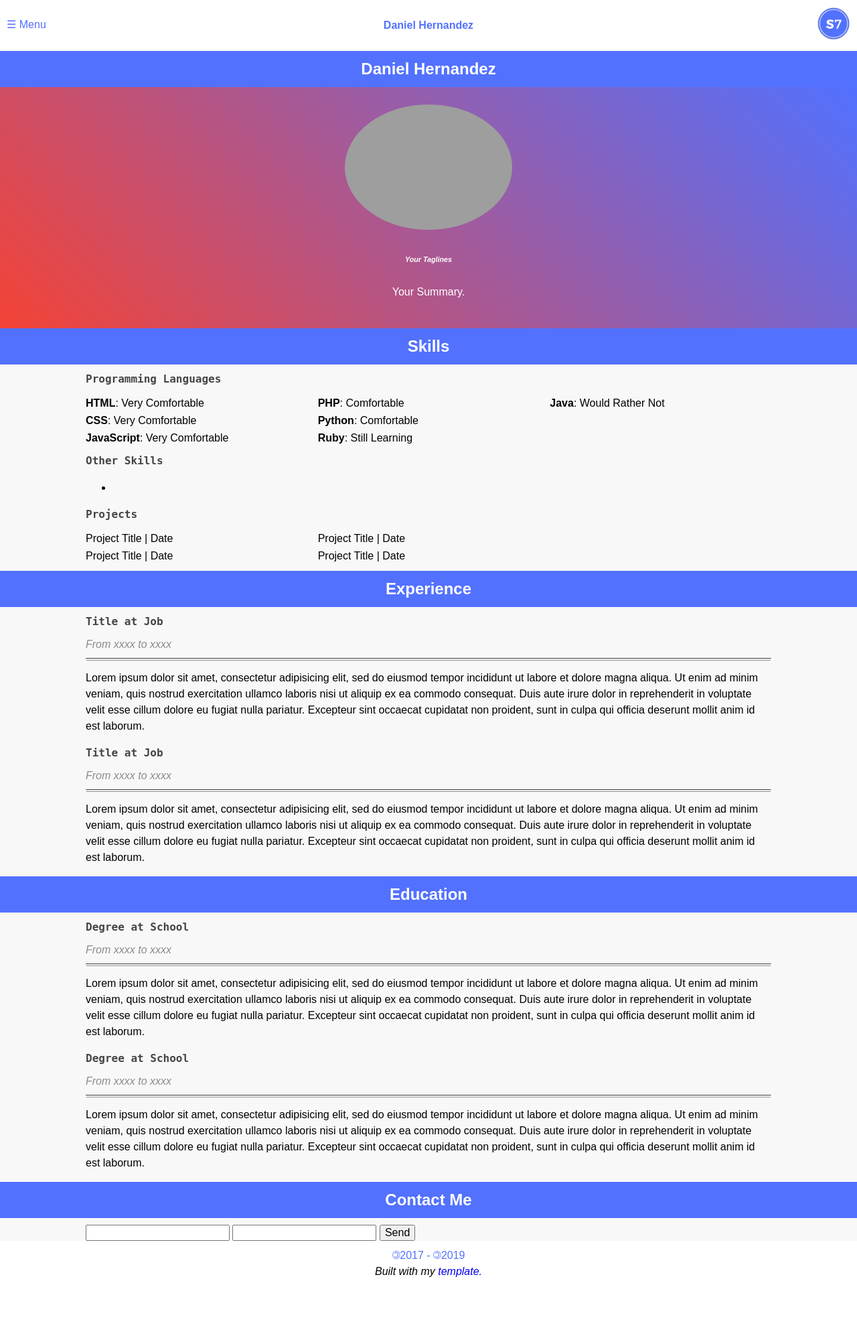
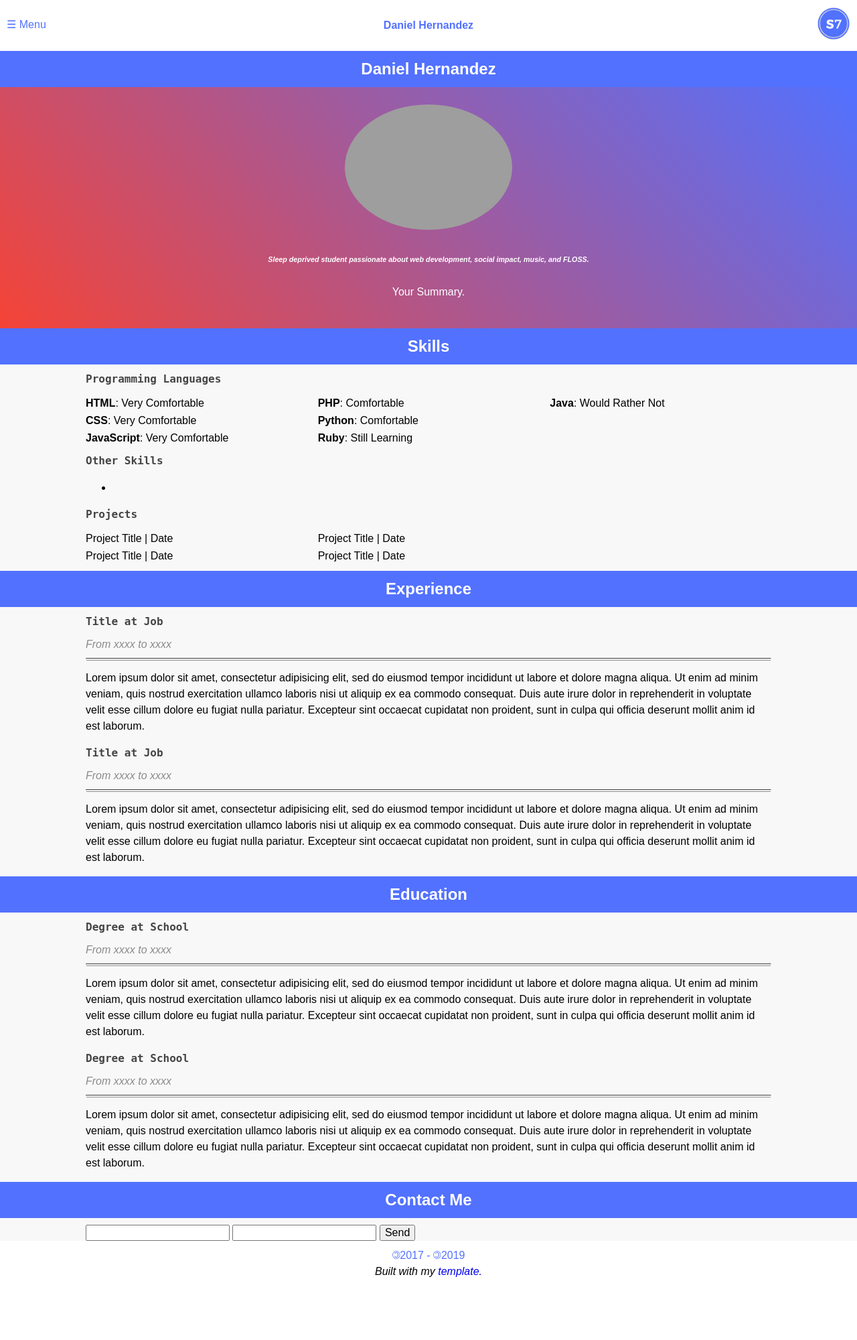
Before and after one commit to SubSeven57/subseven.io-static, a PHP site: page / in a window 1280 px wide. Shown: the whole page at 67% size. Run offline with PHP 8.4, Linux system fonts and the light colour scheme; some libraries are stand-ins or nearby versions; grey boxes are pictures that could not be loaded.

Commit message:
Local image location, tagline

```diff
--- a/index.php
+++ b/index.php
@@ -72,8 +72,8 @@
   <!-- Your own name -->
   <div id="cont-1">
     <!-- Description information resume container-->
-    <img src="https://avatars2.githubusercontent.com/u/5679100?s=400&u=179400fe0d521777333b8b48039d31033679c829&v=4" id="user-pic" alt="Alt for your image" />
-    <h6 id="pre-desc">Your Taglines</span></h6>
+    <img src="/assets/img/dan.png" id="user-pic" alt="Daniel Hernandez Image" />
+    <h6 id="pre-desc">Sleep deprived student passionate about web development, social impact, music, and FLOSS.</span></h6>
     <!-- Your summary -->
     <p id="post-desc">Your Summary.</p>
     <!-- Your mission -->
```
